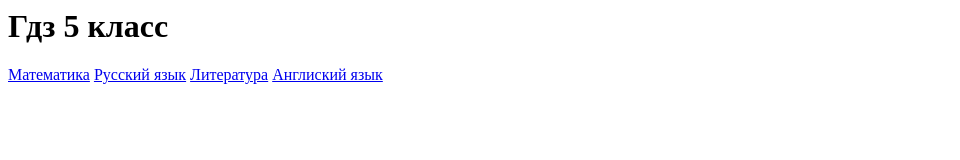
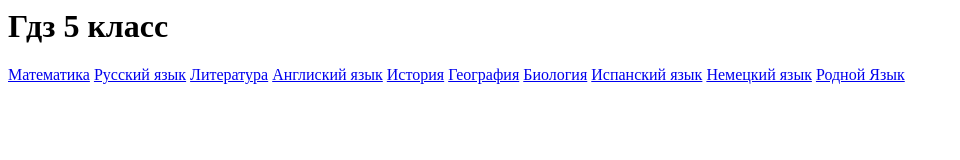
Before and after one commit to kostya8334/gdzonline5class, a plain HTML site: page index.html in a window 1280 px wide. Shown: the whole page, without its empty margins (0-960 px from the left). Drawn offline with Linux system fonts and the light colour scheme.

Commit message:
Update index.html

```diff
--- a/index.html
+++ b/index.html
@@ -3,3 +3,9 @@
 <a href="https://www.euroki.org/gdz/ru/russkiy/5_klass/reshebnik-po-russkomu-yazyku-5-klass-fgos-ladyzhenskaya-baranov-600/zadanie-450">Русский язык</a>
 <a href="https://gdz.ru/class-5/literatura/korovina/">Литература</a>
 <a href="https://gdz.ru/class-5/english/reshebnik-baranova-k-m-starlight-5-zvezdnyy-angliyskiy-5-klass/">Англиский язык</a>
+<a href="https://gdz.ru/class-5/istoriya/reshebnik-vigasin/26-item-1/">История</a>
+<a href="https://megaresheba.ru/gdz/5-klass/geografiya/alekseev">География</a>
+<a href="https://megaresheba.ru/publ/gdz/biologija/5_klass/rabochaya-tetrad-korniliva">Биология</a>
+<a href="https://megaresheba.ru/gdz/ispanskij-yazyk/5-klass/manana-kostileva">Испанский язык</a>
+<a href="https://gdz-putina.info/5-klass/nemetskij-yazyk-5/gdz-po-nemetskomu-yazyku-5-klass-averin-gorizonty-uchebnik/">Немецкий язык</a>
+<a href="https://reshebnik.school/resheba-5-klass/russkij-jazyk/aleksandrova">Родной Язык</a>
```
